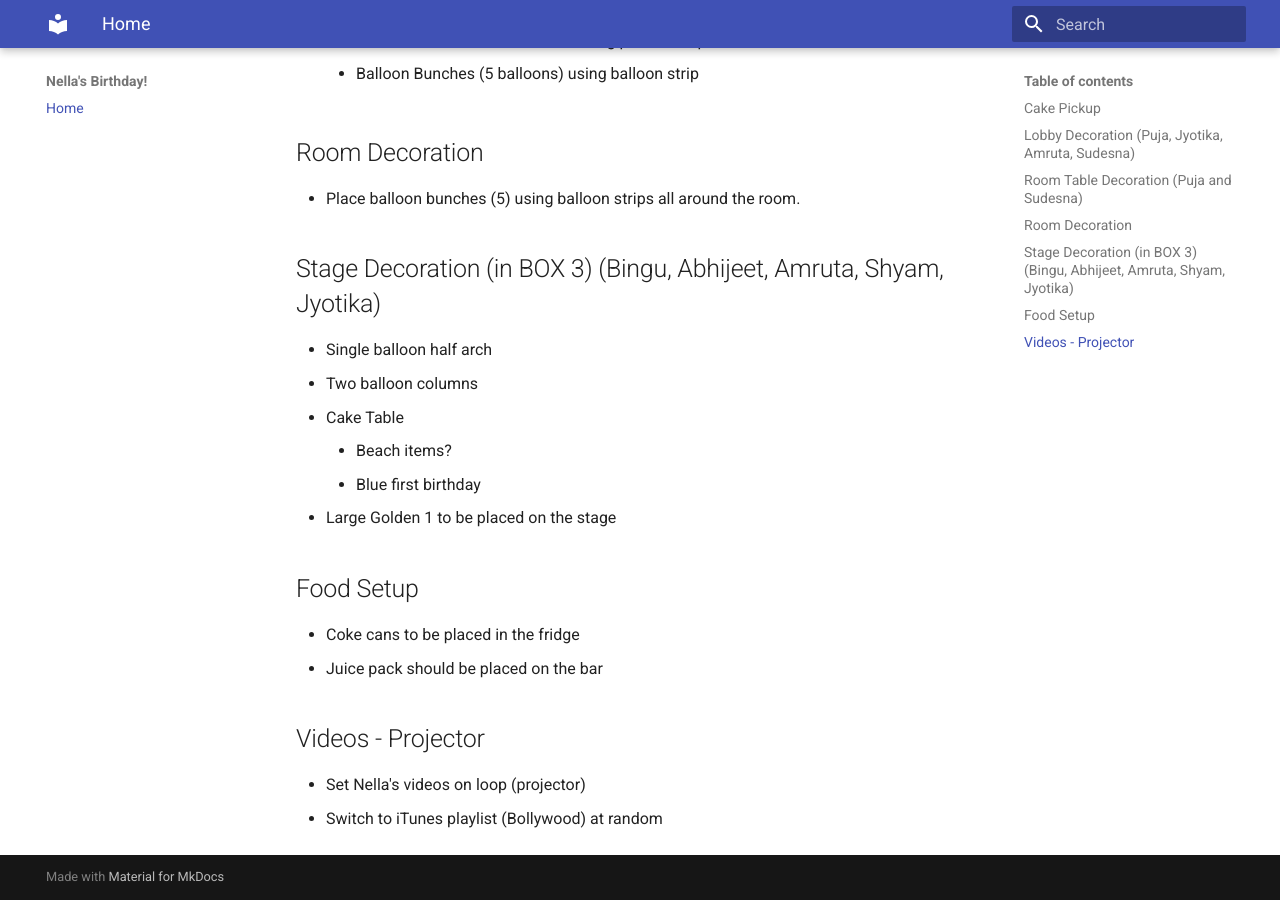
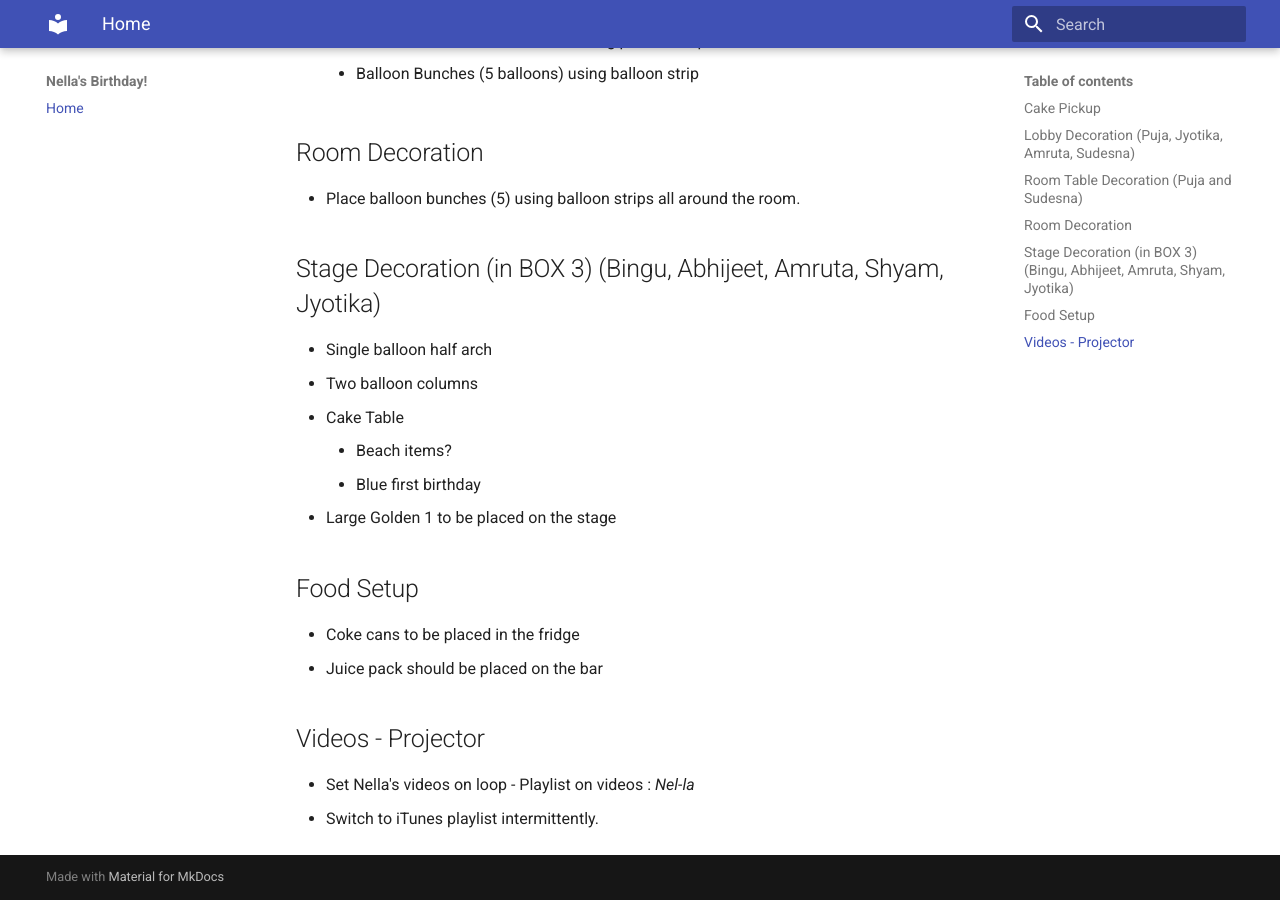
Before and after one commit to bindhyeswari/nellasbirthday, an MkDocs documentation site: the page built from docs/index.md, in a window 1280 px wide and 900 px high, scrolled down 1116 px. Built offline with MkDocs 1.6.1 and Material for MkDocs 9.7.7, drawn with Linux system fonts in a browser that asks for light colours.

Commit message:
intermediate

```diff
--- a/docs/index.md
+++ b/docs/index.md
@@ -50,5 +50,5 @@
  - Juice pack should be placed on the bar
 
 ## Videos - Projector
- - Set Nella's videos on loop (projector)
- - Switch to iTunes playlist (Bollywood) at random
+ - Set Nella's videos on loop - Playlist on videos : *Nel-la*
+ - Switch to iTunes playlist intermittently.
```
Also changed, not shown: site/index.html, site/search/search_index.json, 1 other file.
